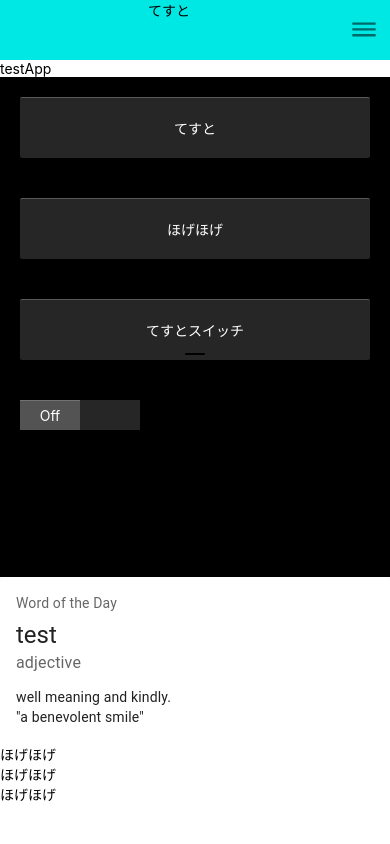
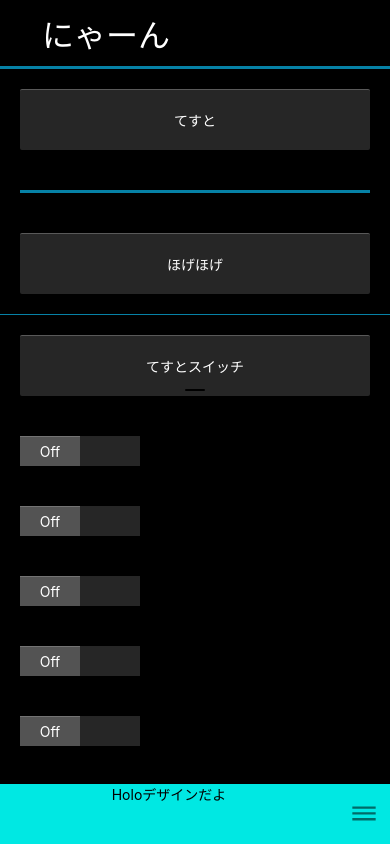
Before and after one commit to harukin0731/machineDataList, a React Native app: screen / in a window 390 px wide. Built offline with nearby package versions, Linux system fonts and the light colour scheme.

Commit message:
タイトルバーの作成

```diff
--- a/App.js
+++ b/App.js
@@ -21,6 +21,8 @@ import { useState } from 'react';
 import { Button as HoloButton } from "./util/HoloUX/button";
 import { Switch4 } from './util/HoloUX/4.0switch';
 import { Switch44 } from './util/HoloUX/4.4switch';
+import { HorizonalBar } from './util/HoloUX/horizonalBar';
+import { TitleBar } from './util/HoloUX/titleBar';
 
 export default function App() {
 
@@ -65,30 +67,41 @@ export default function App() {
   return (
     <SafeAreaProvider style={{ backgroundColor: '#fff', alignItems: 'center', justifyContent: 'center',width:"100%", height:"100%"}}>
       <ScrollView style={{ width:"100%", height:300}} >
-        <View style={{width:"100%",height:60,backgroundColor:"#00E8E3",flexDirection:"row"}}>
-          <View style={{flex:1}} />
-          <Text>てすと</Text>
-          <View style={{flex:1}} />
-          <IconButton aria-label="delete" size="large" onClick={()=>setDrawer(true)}>
-            <DehazeIcon fontSize="inherit" />
-          </IconButton>
-        </View>
-        <Text>testApp</Text>
-        <View style={{width:"100%",height:500,backgroundColor:"black"}}>
+        <View style={{width:"100%",backgroundColor:"black"}}>
+          <TitleBar title="にゃーん" />
           <HoloButton>
             てすと
           </HoloButton>
+          <HorizonalBar height={3} padding={20} />
           <HoloButton>
             ほげほげ
           </HoloButton>
+          <HorizonalBar />
           <Switch4 flag={testSwitch1} onPress={()=>setTestSwitch1(!testSwitch1)}>
             てすとスイッチ
           </Switch4>
           <Switch44 flag={testSwitch2} onPress={()=>setTestSwitch2(!testSwitch2)}>
             てすとスイッチ
           </Switch44>
+          <Switch44 flag={testSwitch2} onPress={()=>setTestSwitch2(!testSwitch2)}>
+            てすとスイッチ
+          </Switch44>
+          <Switch44 flag={testSwitch2} onPress={()=>setTestSwitch2(!testSwitch2)}>
+            てすとスイッチ
+          </Switch44>
+          <Switch44 flag={testSwitch2} onPress={()=>setTestSwitch2(!testSwitch2)}>
+            てすとスイッチ
+          </Switch44>
+          <Switch44 flag={testSwitch2} onPress={()=>setTestSwitch2(!testSwitch2)}>
+            てすとスイッチ
+          </Switch44>
+          <Switch44 flag={testSwitch2} onPress={()=>setTestSwitch2(!testSwitch2)}>
+            てすとスイッチ
+          </Switch44>
         </View>
 
+
+        <Text>testApp</Text>
         <Card sx={{ minWidth: 275 }}>
           <CardContent>
             <Typography sx={{ fontSize: 14 }} color="text.secondary" gutterBottom>
@@ -154,10 +167,13 @@ export default function App() {
         >{list("right")}
         </SwipeableDrawer>
       </ScrollView>
-      <View style={{width:"100%",height:100}}>
-        <Text>ほげほげ</Text>
-        <Text>ほげほげ</Text>
-        <Text>ほげほげ</Text>
+      <View style={{width:"100%",height:60,backgroundColor:"#00E8E3",flexDirection:"row"}}>
+        <View style={{flex:1}} />
+        <Text>Holoデザインだよ</Text>
+        <View style={{flex:1}} />
+        <IconButton aria-label="delete" size="large" onClick={()=>setDrawer(true)}>
+          <DehazeIcon fontSize="inherit" />
+        </IconButton>
       </View>
     </SafeAreaProvider>
   );
--- /dev/null
+++ b/util/HoloUX/horizonalBar.js
@@ -0,0 +1,11 @@
+
+import { StyleSheet, Text, View, Image, ScrollView } from 'react-native';
+export function HorizonalBar(props){
+    const {height = 1, padding = 0} = props;
+    return(
+        <View style={{width:"100%",padding:padding}} >
+            <View style={{width:"100%",height:height,backgroundColor:"#0681A6"}} />
+        </View>
+
+    )
+}
--- /dev/null
+++ b/util/HoloUX/titleBar.js
@@ -0,0 +1,18 @@
+import { Image, View, Text } from "react-native";
+import { HorizonalBar } from "./horizonalBar";
+
+export function TitleBar(props){
+    const {title, icon, rightContent} = props;
+    return(
+        <View style={{width:"100%"}}>
+            <View style={{flexDirection:"row",flex:1,alignContent:"center",padding:10}}>
+                <Image style={{width:"2rem",height:"2rem"}} />
+                <Text style={{color:"white", fontSize:"2rem"}}>{title}</Text>
+                <View style={{flex:1}} />
+                {rightContent}
+            </View>
+
+          <HorizonalBar height={3} />
+        </View>
+    )
+}
```
